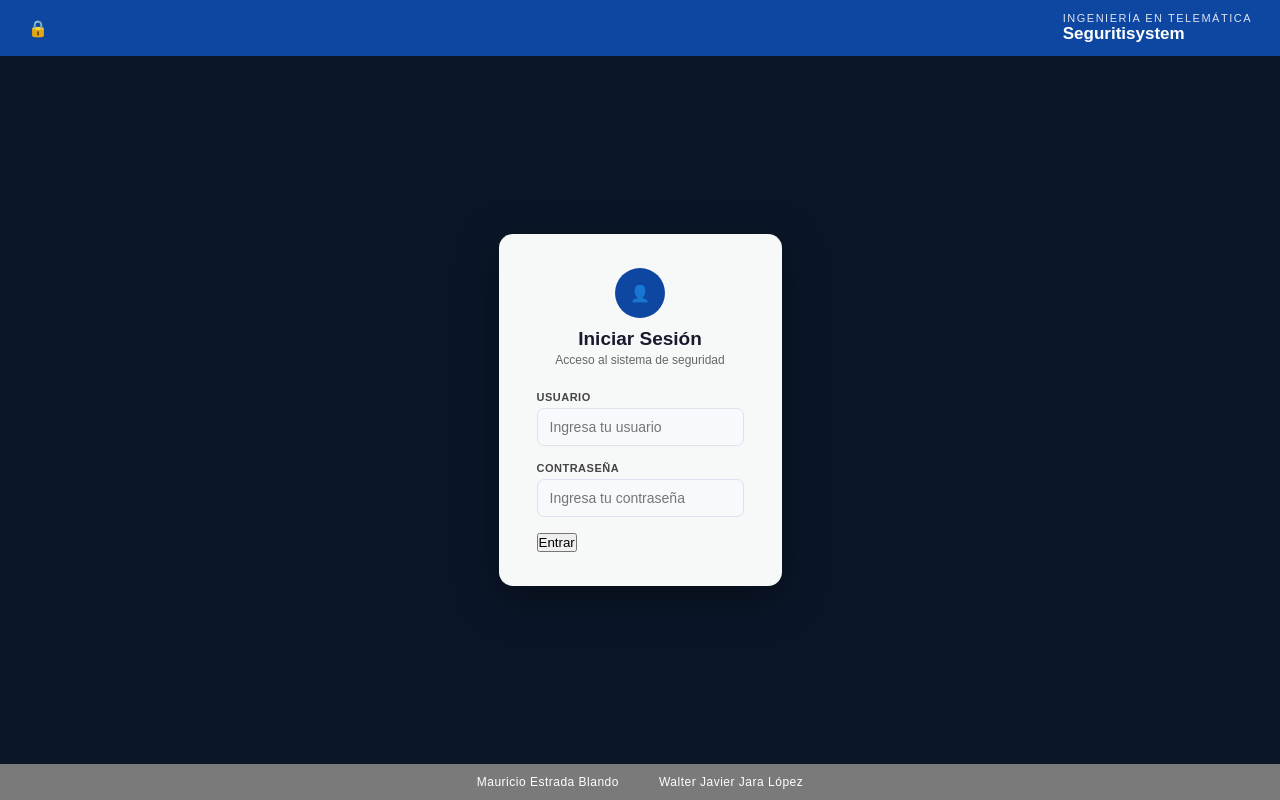
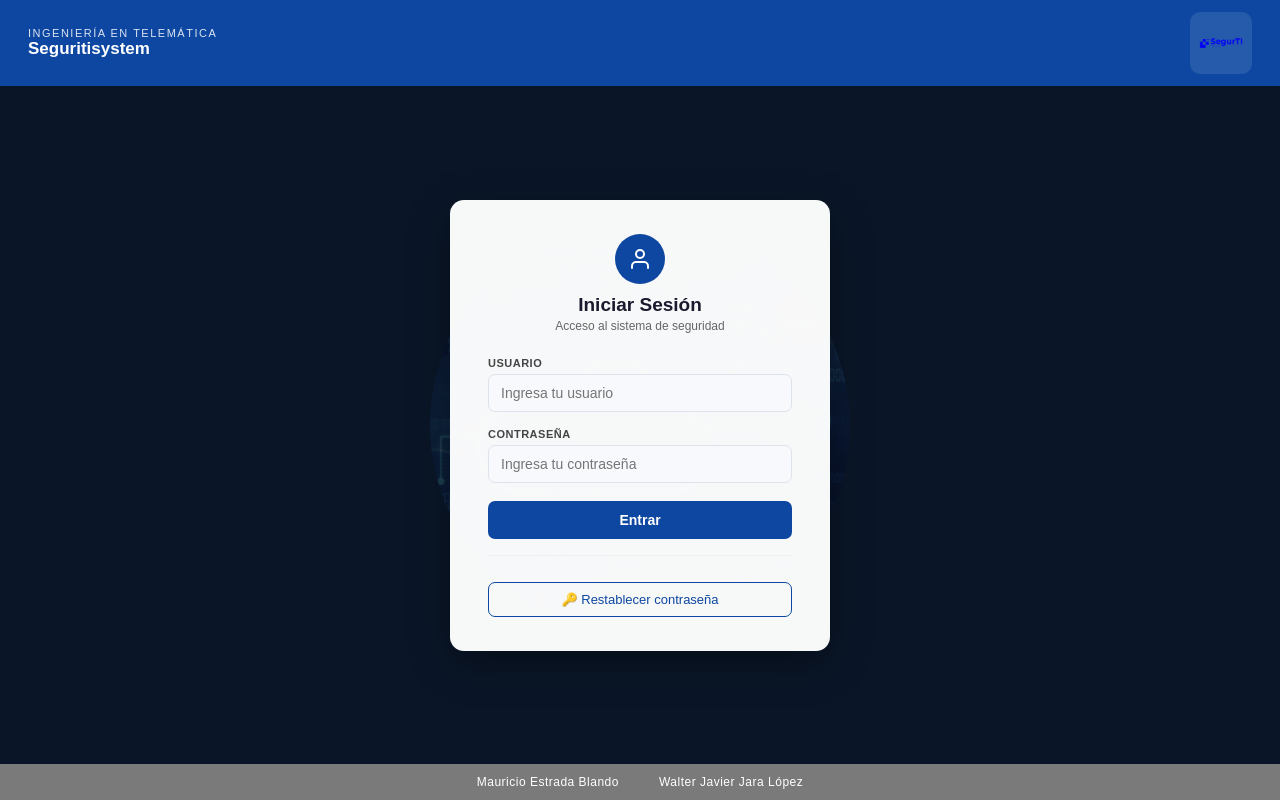
Before and after one commit to wjara2594-sudo/mi-app-flask, a Flask app: page /login in a window 1280 px wide. Run offline with Flask 3, Linux system fonts and the light colour scheme.

Commit message:
Update login.html

```diff
--- a/templates/login.html
+++ b/templates/login.html
@@ -8,31 +8,81 @@
 <body>
 
 <div class="top-bar">
-    <div class="top-bar-icon">🔒</div>
+    <div class="top-left">
         <div>
             <h1>Ingeniería en Telemática</h1>
             <h2>Seguritisystem</h2>
         </div>
     </div>
+    <div class="top-logo">
+        <img src="{{ url_for('static', filename='logo.png') }}" alt="Logo Seguritisystem">
+    </div>
+</div>
 
 <div class="main-content">
-    <div class="login-card">
+    <div class="watermark">
+        <img src="{{ url_for('static', filename='Imag01.jpg') }}" alt="">
+    </div>
+
+    <div class="card-wrap">
+        <div class="login-card" id="loginCard">
             <div class="card-header">
-            <div class="card-icon">👤</div>
+                <div class="card-icon">
+                    <svg width="24" height="24" fill="none" stroke="#fff" stroke-width="2" stroke-linecap="round" stroke-linejoin="round" viewBox="0 0 24 24">
+                        <path d="M20 21v-2a4 4 0 0 0-4-4H8a4 4 0 0 0-4 4v2"/><circle cx="12" cy="7" r="4"/>
+                    </svg>
+                </div>
                 <h3>Iniciar Sesión</h3>
                 <p>Acceso al sistema de seguridad</p>
             </div>
+
             <form method="POST" action="/login">
                 <label class="field-label">Usuario</label>
                 <div class="field-wrap">
                     <input type="text" name="username" placeholder="Ingresa tu usuario" required>
                 </div>
+
                 <label class="field-label">Contraseña</label>
                 <div class="field-wrap">
                     <input type="password" name="password" placeholder="Ingresa tu contraseña" required>
                 </div>
-            <button type="submit" class="btn-login">Entrar</button>
+
+                <button type="submit" class="btn-primary">Entrar</button>
             </form>
+
+            <hr class="divider">
+            <button class="btn-link" onclick="showReset()">🔑 Restablecer contraseña</button>
+        </div>
+
+        <div class="reset-card" id="resetCard">
+            <div class="card-header">
+                <div class="card-icon">
+                    <svg width="24" height="24" fill="none" stroke="#fff" stroke-width="2" stroke-linecap="round" stroke-linejoin="round" viewBox="0 0 24 24">
+                        <rect x="3" y="11" width="18" height="11" rx="2"/><path d="M7 11V7a5 5 0 0 1 10 0v4"/>
+                    </svg>
+                </div>
+                <h3>Restablecer contraseña</h3>
+                <p>Ingresa tus datos para continuar</p>
+            </div>
+
+            <div class="success-msg" id="successMsg">✅ Solicitud enviada. Revisa tu correo electrónico.</div>
+
+            <form method="POST" action="/reset-password">
+                <label class="field-label">Nombre completo</label>
+                <div class="field-wrap">
+                    <input type="text" name="nombre" placeholder="Ej. Juan Pérez García" required>
+                </div>
+
+                <label class="field-label">Correo electrónico</label>
+                <div class="field-wrap">
+                    <input type="email" name="correo" placeholder="correo@ejemplo.com" required>
+                </div>
+
+                <button type="submit" class="btn-primary">Enviar solicitud</button>
+            </form>
+
+            <button class="btn-back" onclick="showLogin()">← Volver al inicio de sesión</button>
+        </div>
     </div>
 </div>
 
@@ -41,5 +91,16 @@
     <span>Walter Javier Jara López</span>
 </div>
 
+<script>
+function showReset() {
+    document.getElementById('loginCard').style.display = 'none';
+    document.getElementById('resetCard').style.display = 'block';
+}
+function showLogin() {
+    document.getElementById('resetCard').style.display = 'none';
+    document.getElementById('loginCard').style.display = 'block';
+}
+</script>
+
 </body>
 </html>
```
Lines whose indentation alone changed are shown as unchanged.
